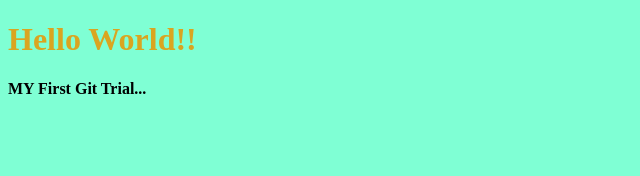
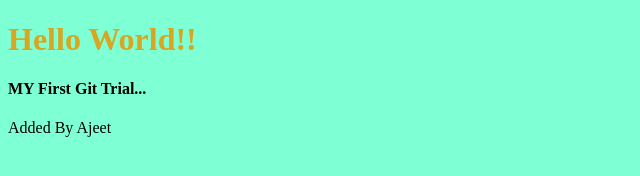
Before and after one commit to AlphaCoder4518/ProjectGit, a plain HTML site: page index.html in a window 1280 px wide. Shown: the whole page, without its empty margins (0-640 px from the left). Drawn offline with Linux system fonts and the light colour scheme.

Commit message:
Line Added by Ajeet

```diff
--- a/index.html
+++ b/index.html
@@ -9,5 +9,6 @@
 <body>
     <h1>Hello World!!</h1>
     <h4>MY First Git Trial...</h4>
+    <p>Added By Ajeet</p>
 </body>
 </html>
```
